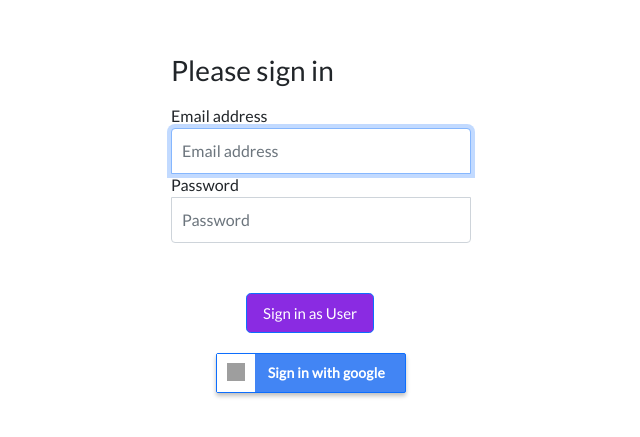
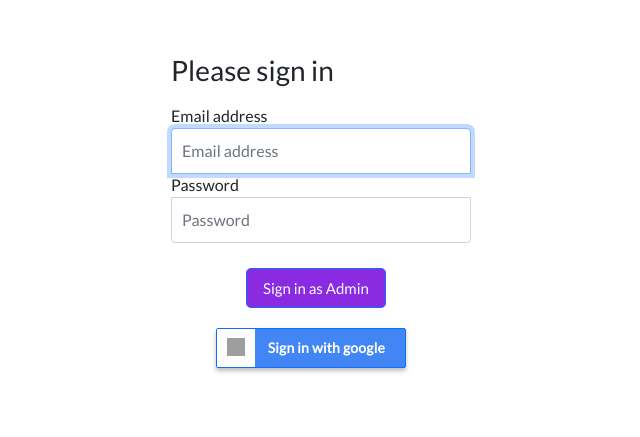
Before and after one commit to wsaldana/sample_ecommerce_proyecto2, a React (Create React App) app: page / in a window 1280 px wide. Shown: the part 101-538 px from the top of the page, without its empty margins (319-959 px from the left). Built offline with nearby package versions, Linux system fonts and the light colour scheme; grey boxes are pictures that could not be loaded; the HTML template or start-up script is replaced by a standard one.

Commit message:
Minor changes

```diff
--- a/src/components/Usuarios/Login/Login.js
+++ b/src/components/Usuarios/Login/Login.js
@@ -16,11 +16,7 @@ class Login extends React.Component {
                 <input type="email" id="inputEmail" className="form-control" placeholder="Email address" required autoFocus />
                 <label htmlFor="inputPassword" className="sr-only">Password</label>
                 <input type="password" id="inputPassword" className="form-control" placeholder="Password" required />
-                <div className="checkbox mb-3">
-                    <label>
-                    </label>
-                </div>
-                <button className="btn btn-lg btn-primary btn-block btn-user" type="submit">Sign in as User</button>
+                <button className="btn btn-lg btn-primary btn-block btn-user" type="submit">Sign in as Admin</button>
                 <button className="btn btn-lg btn-primary btn-block btn-admin" type="submit">
                   <div className="google-icon-wrapper">
                     <img className="google-icon" src="https://upload.wikimedia.org/wikipedia/commons/5/53/Google_%22G%22_Logo.svg" alt="gugul"/>
--- a/src/components/Usuarios/Login/style.css
+++ b/src/components/Usuarios/Login/style.css
@@ -40,6 +40,7 @@
 }
 .btn-user {
   background-color: blueviolet  !important;
+  margin-top: 15px;
   font-size: 15px;
   margin-left: 25%;
 }
```
